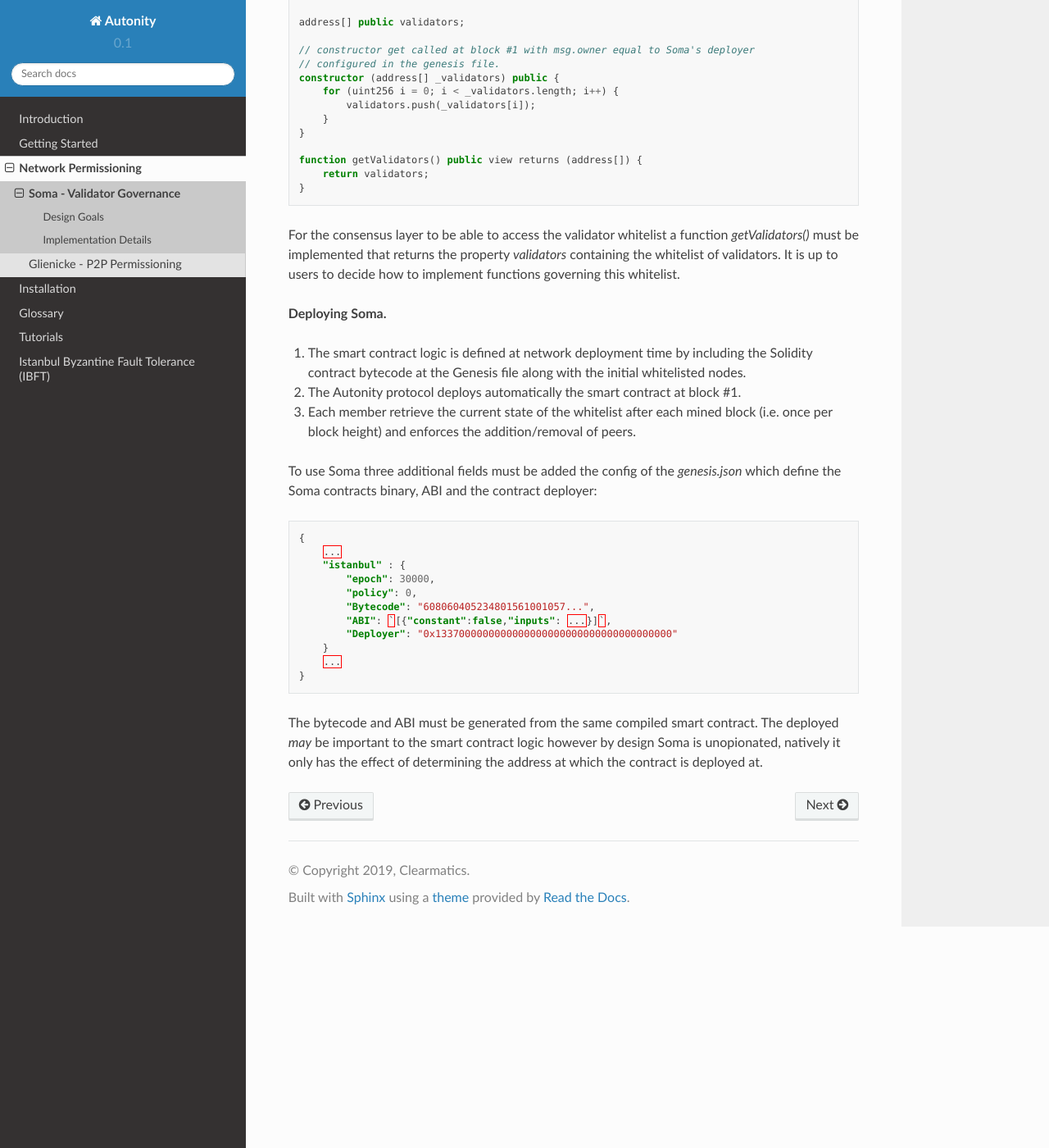
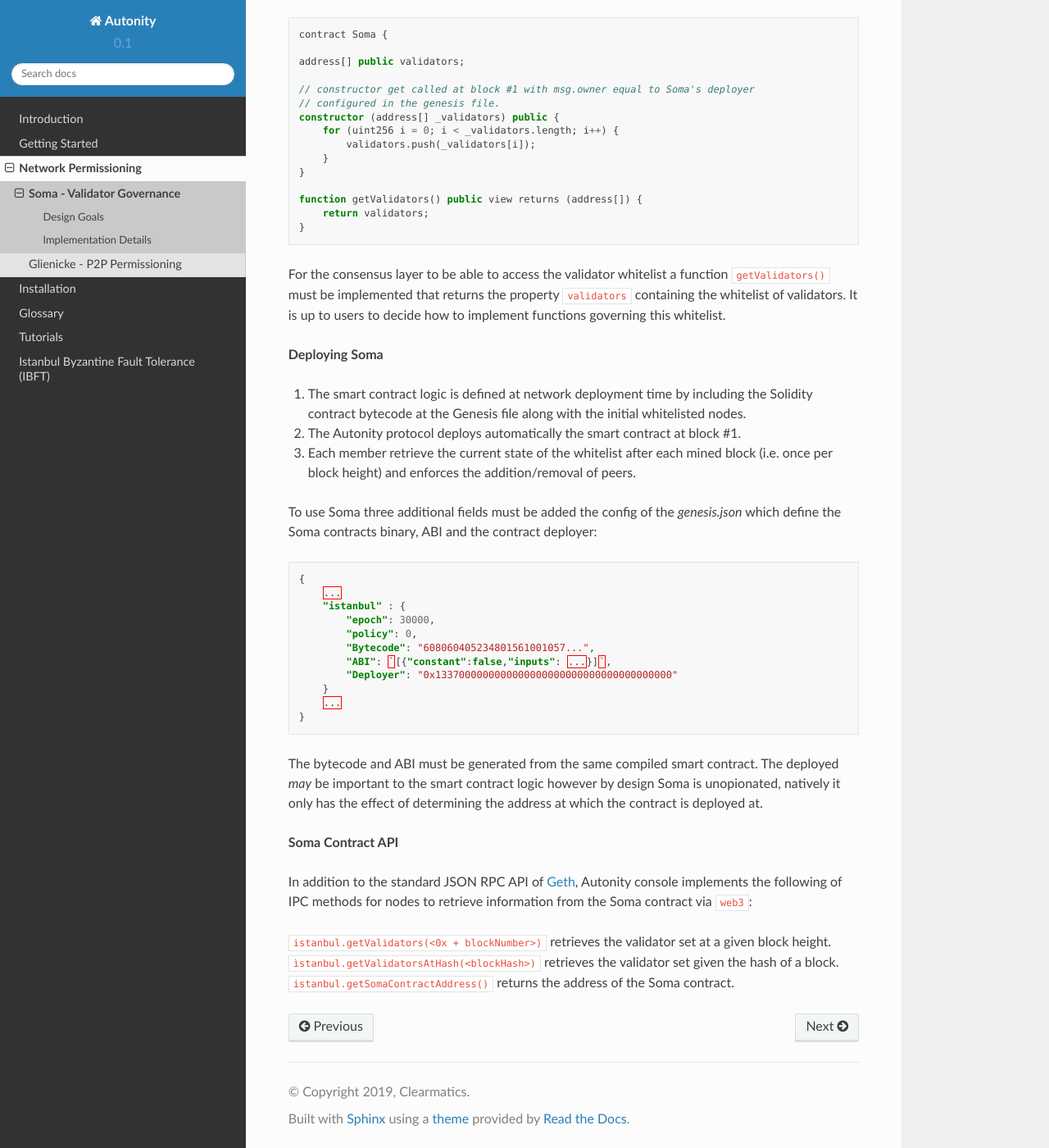
Before and after one commit to mtint/autonity-docs, a Sphinx documentation site: the page built from source/network-perm/soma.rst, in a window 1280 px wide and 1400 px high, scrolled down 1367 px. Shown: the whole window at 82% size. Built offline with Sphinx 7.4.7 and the Read the Docs theme 2.0.0, drawn with Linux system fonts in a browser that asks for light colours; some of the changed text lies outside the part shown.

Commit message:
extend soma and glienicke docs

```diff
--- a/source/network-perm/soma.rst
+++ b/source/network-perm/soma.rst
@@ -34,7 +34,8 @@ that can be defined at the contract level are:
 Implementation Details
 ------------------------
 
-**Soma Interfaces.**
+**Soma Contract Interface**
+
 The Soma governance contract **must** define a number of properties and interfaces to allow communication with the consensus layer.
 
 .. note:: The following interface is Solidity specific however other Smart contract languages can be used.
@@ -57,9 +58,9 @@ The Soma governance contract **must** define a number of properties and interfac
         return validators;
     }
 
-For the consensus layer to be able to access the validator whitelist a function `getValidators()` must be implemented that returns the property `validators` containing the whitelist of validators. It is up to users to decide how to implement functions governing this whitelist.
+For the consensus layer to be able to access the validator whitelist a function ``getValidators()`` must be implemented that returns the property ``validators`` containing the whitelist of validators. It is up to users to decide how to implement functions governing this whitelist.
 
-**Deploying Soma.**
+**Deploying Soma**
 
 1. The smart contract logic is defined at network deployment time by including the Solidity contract bytecode at the Genesis file along with the initial whitelisted nodes.
 2. The Autonity protocol deploys automatically the smart contract at block #1.
@@ -83,4 +84,14 @@ To use Soma three additional fields must be added the config of the `genesis.jso
 
 The bytecode and ABI must be generated from the same compiled smart contract. The deployed *may* be important to the smart contract logic however by design Soma is unopionated, natively it only has the effect of determining the address at which the contract is deployed at.
 
-.. _glienicke.rst:
+**Soma Contract API**
+
+In addition to the standard JSON RPC API of Geth_, Autonity console implements the following of IPC methods for nodes
+to retrieve information from the Soma contract via ``web3``:
+
+``istanbul.getValidators(<0x + blockNumber>)`` retrieves the validator set at a given block height.
+``ìstanbul.getValidatorsAtHash(<blockHash>)`` retrieves the validator set given the hash of a block.
+``istanbul.getSomaContractAddress()`` returns the address of the Soma contract.
+
+.. _Glienicke: http://docs.autonity.io/network-perm/glienicke.html
+.. _Geth: https://github.com/ethereum/wiki/wiki/JSON-RPC
```
Also changed, not shown: source/network-perm/glienicke.rst (+4 -3 lines).
